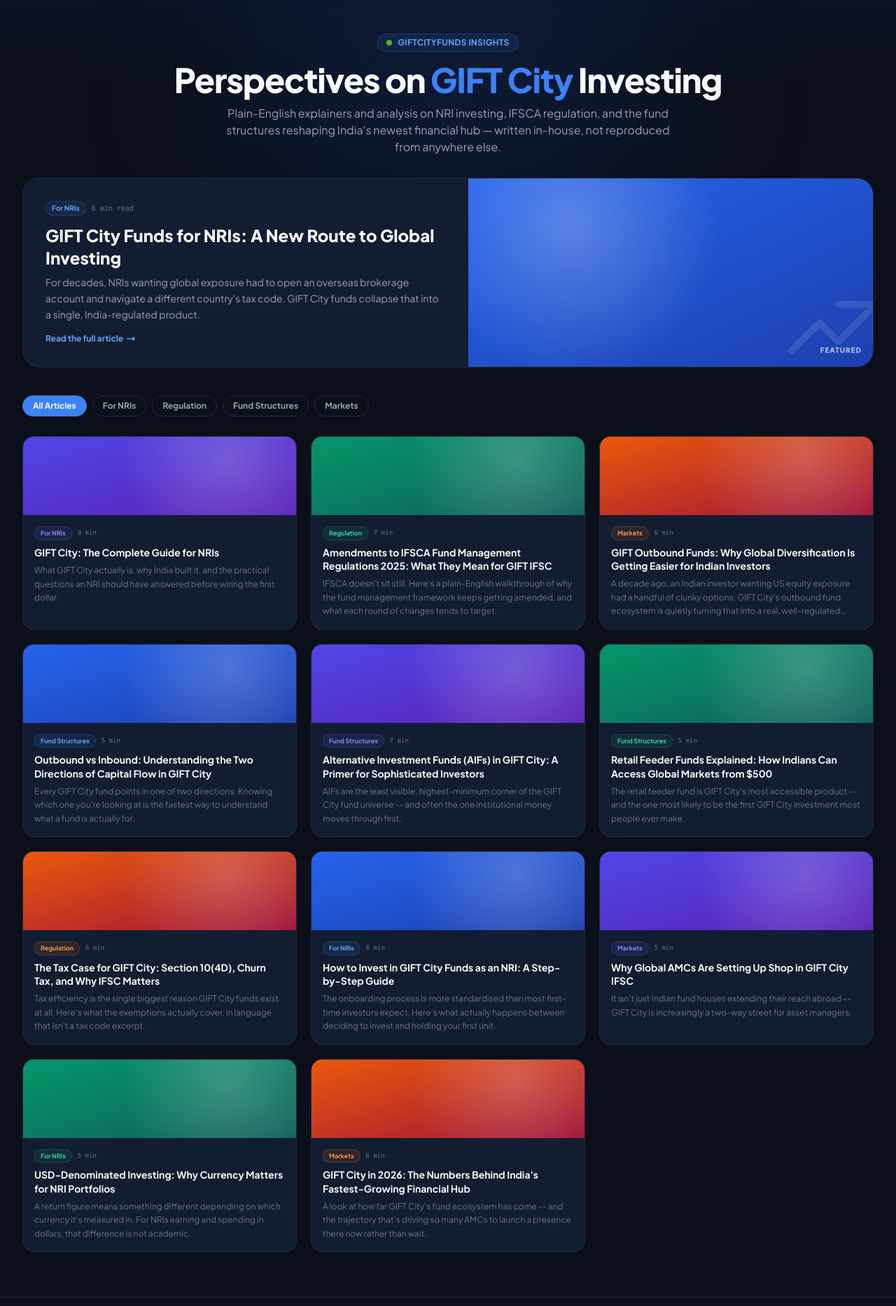
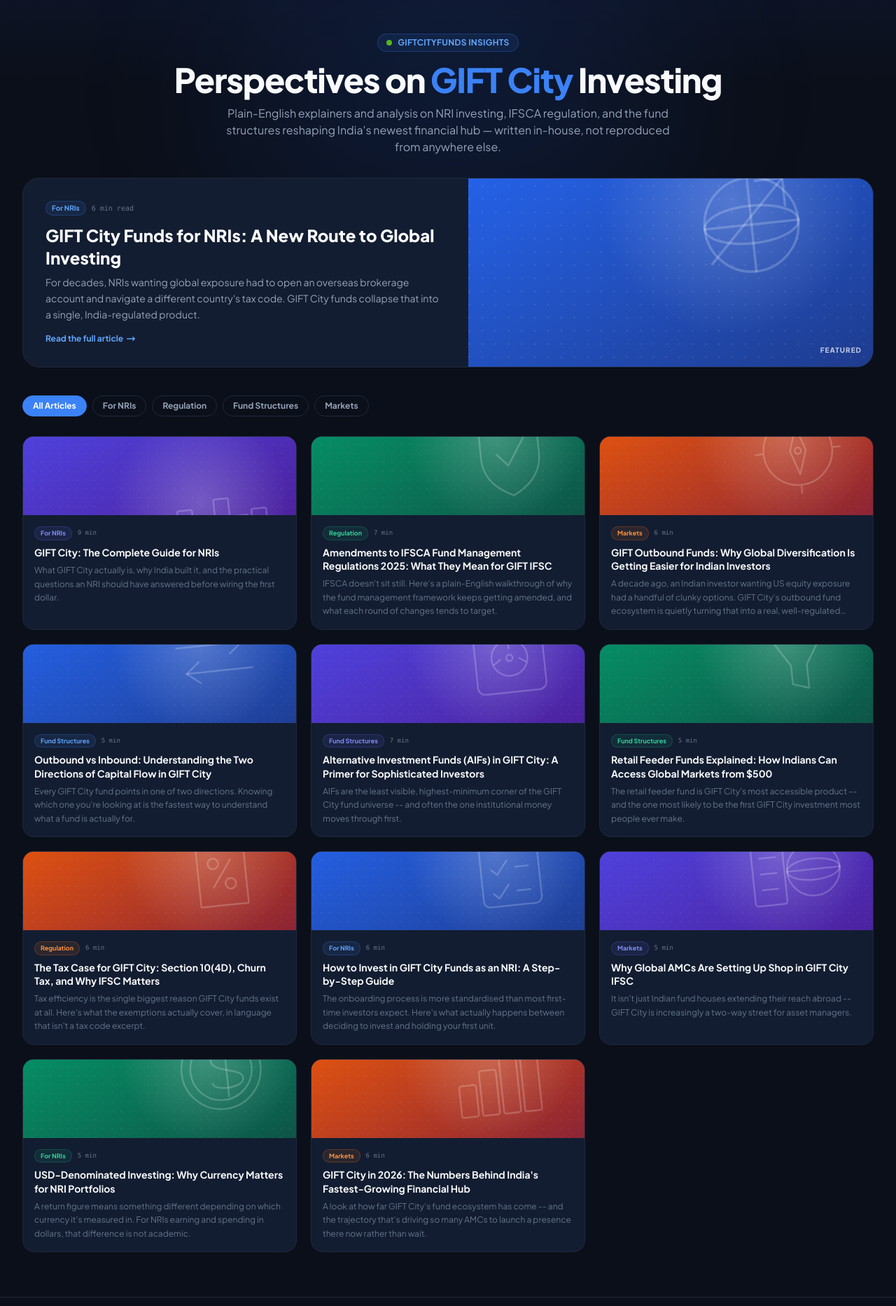
Before and after one commit to nivesh-star/giftcityfunds, a Flask app: page /insights in a window 1280 px wide. Shown: the part 70-1936 px from the top of the page at 70% size. Run offline with Flask 3, Linux system fonts and the light colour scheme; some libraries are stand-ins or nearby versions.

Commit message:
Add cover art for Insights articles; disable Login/Onboard/Folio for now
Generate a unique SVG cover per Insights article -- a gradient panel
(matching the article's existing accent color) plus a distinct
line-icon motif per topic (globe, skyline, shield-check, compass,
vault, funnel, etc.) instead of a flat color block or stock photo.
Wired into the featured card, grid cards, article hero, and related-
articles rail across insights.html/insight_detail.html.

Also comment out the Login nav link, the "Onboard Investor"/"Onboard
Clients" CTAs, and the whole folio onboarding-wizard modal (plus its
now-unused PDF-export CDN scripts and folio.js) on index.html and the
Login/Portfolio link on fund_detail.html, per request -- disabled, not
deleted. Used Jinja {# #} comments rather than HTML comments so the
markup is fully stripped from the response (not just hidden) and so
nested HTML comments inside those blocks can't prematurely close an
outer <!-- --> the way a naive wrap would. The separate "Login to
Invest" / "My Portfolio" prompts inside the fund quick-view Buy Panel
are untouched, since that's a distinct feature from the folio wizard.

Co-Authored-By: Claude Sonnet 5 <noreply@anthropic.com>

```diff
--- a/content/insights.py
+++ b/content/insights.py
@@ -315,6 +315,12 @@ ARTICLES = [
     },
 ]
 
+# Each article gets a generated SVG cover -- a gradient panel plus a
+# topic-specific line-icon motif (see scripts that produced the files
+# under static/img/insights/) instead of a stock photo.
+for _article in ARTICLES:
+    _article["cover"] = f"img/insights/{_article['slug']}.svg"
+
 
 def get_article(slug: str):
     """Returns the article dict matching `slug`, or None if no article
--- a/templates/fund_detail.html
+++ b/templates/fund_detail.html
@@ -63,6 +63,7 @@
           <svg class="w-4 h-4 block dark:hidden" fill="none" stroke="currentColor" viewBox="0 0 24 24"><path stroke-linecap="round" stroke-linejoin="round" stroke-width="2" d="M20.354 15.354A9 9 0 018.646 3.646 9.003 9.003 0 0012 21a9.003 9.003 0 008.354-5.646z"></path></svg>
         </button>
 
+        {# Account Area -- commented out for now, not deleted
         {% if session.user_id %}
         <a href="/portfolio" class="inline-flex items-center gap-1.5 px-2.5 xl:px-3 py-1.5 rounded-lg border border-[var(--color-border)] hover:border-blue-500/40 text-xs font-bold text-[var(--color-text-muted)] hover:text-blue-400 bg-[var(--color-card)] transition-all whitespace-nowrap shrink-0">
           <span class="hidden xl:inline">My Portfolio</span>
@@ -73,6 +74,7 @@
           Login
         </a>
         {% endif %}
+        #}
       </div>
     </div>
   </nav>
--- a/templates/insights.html
+++ b/templates/insights.html
@@ -104,9 +104,8 @@
             </span>
           </div>
           <div class="relative order-1 md:order-2 h-40 md:h-full bg-gradient-to-br {{ fa.grad }} overflow-hidden">
-            <div class="absolute inset-0 opacity-25" style="background-image: radial-gradient(circle at 25% 25%, white, transparent 45%);"></div>
+            <img src="{{ url_for('static', filename=featured.cover) }}" alt="" class="absolute inset-0 w-full h-full object-cover">
             <div class="absolute bottom-4 right-4 text-[10px] font-black tracking-widest text-white/70 uppercase">Featured</div>
-            <svg class="absolute -bottom-6 -right-6 w-40 h-40 text-white/10" fill="none" stroke="currentColor" viewBox="0 0 24 24"><path stroke-linecap="round" stroke-linejoin="round" stroke-width="1.5" d="M13 7h8m0 0v8m0-8l-8 8-4-4-6 6"></path></svg>
           </div>
         </div>
       </a>
@@ -129,8 +128,8 @@
         {% if a.slug != featured.slug %}
         {% set ac = ACCENTS[a.accent] %}
         <a href="{{ url_for('pages.insight_detail', slug=a.slug) }}" data-category="{{ a.category }}" class="insight-card group glass-card rounded-2xl overflow-hidden flex flex-col">
-          <div class="relative h-28 bg-gradient-to-br {{ ac.grad }} shrink-0">
-            <div class="absolute inset-0 opacity-20" style="background-image: radial-gradient(circle at 75% 30%, white, transparent 50%);"></div>
+          <div class="relative h-28 bg-gradient-to-br {{ ac.grad }} shrink-0 overflow-hidden">
+            <img src="{{ url_for('static', filename=a.cover) }}" alt="" class="absolute inset-0 w-full h-full object-cover">
           </div>
           <div class="p-4 flex flex-col flex-1">
             <div class="flex items-center gap-2 mb-2">
```
Also changed, not shown: templates/index.html (+12 -4 lines), templates/insight_detail.html (+5 -2 lines), static/img/insights/alternative-investment-funds-aifs-gift-city-primer.svg (added), static/img/insights/gift-city-2026-numbers-behind-indias-financial-hub.svg (added), static/img/insights/gift-city-complete-guide-for-nris.svg (added), static/img/insights/gift-city-funds-for-nris-new-route-global-investing.svg (added), static/img/insights/gift-outbound-funds-global-diversification-getting-easier.svg (added), static/img/insights/how-to-invest-in-gift-city-funds-as-an-nri-step-by-step.svg (added), static/img/insights/ifsca-fund-management-regulations-2025-amendments.svg (added), static/img/insights/outbound-vs-inbound-two-directions-of-capital-flow.svg (added), static/img/insights/retail-feeder-funds-explained-global-markets-from-500.svg (added), static/img/insights/tax-case-for-gift-city-section-10-4d-churn-tax.svg (added), static/img/insights/usd-denominated-investing-why-currency-matters-for-nri-portfolios.svg (added), static/img/insights/why-global-amcs-are-setting-up-in-gift-city-ifsc.svg (added).
